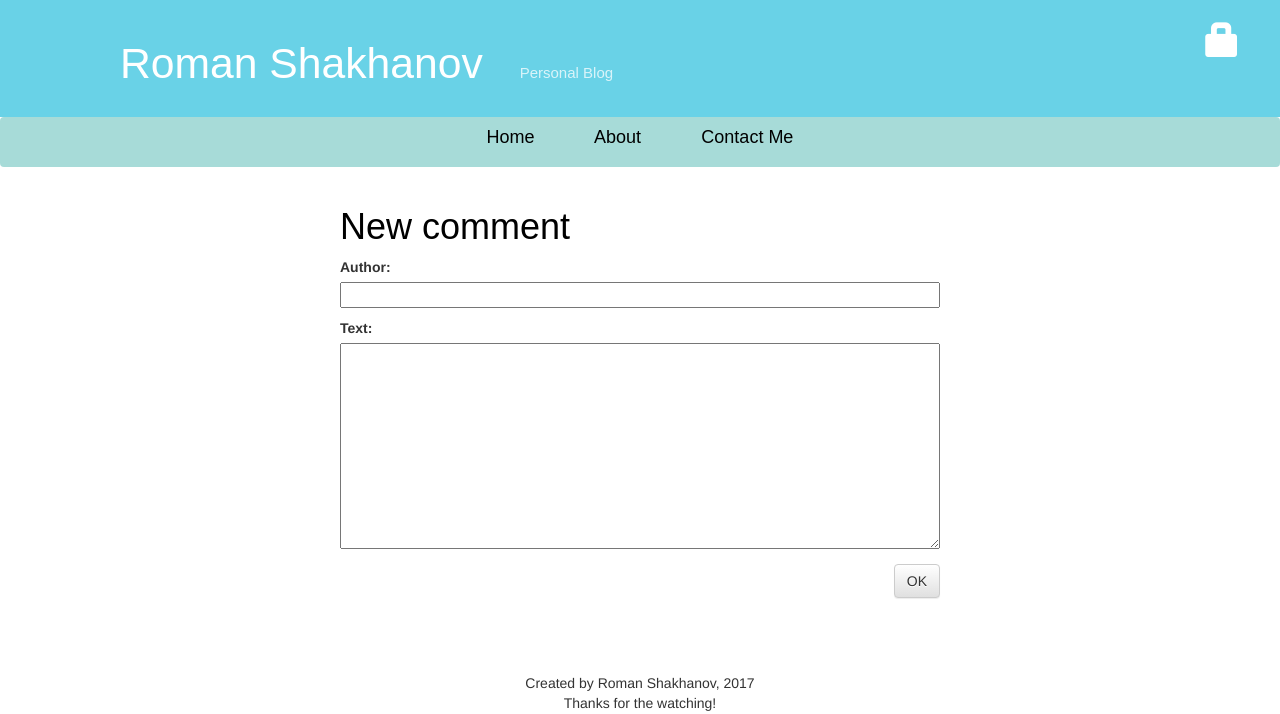
After one commit to Alt0Z/DjangoBlog, a Django app: page /post/1/comment/ in a window 1280 px wide. The commit adds this page. Shown: the top 714 px of the page. Run offline with Django 3.2, Linux system fonts and the light colour scheme; tables that the repository leaves empty hold one stand-in row (values such as "Sample post"); some libraries are stand-ins or nearby versions; some web fonts are replaced.

Commit message:
Added comment model and possibility to approving/removing comments

```diff
--- a/myblog/admin.py
+++ b/myblog/admin.py
@@ -1,4 +1,5 @@
 from django.contrib import admin
-from .models import Post
+from .models import Post, Comment
 
 admin.site.register(Post)
+admin.site.register(Comment)
--- a/myblog/forms.py
+++ b/myblog/forms.py
@@ -1,8 +1,14 @@
 from django import forms
-from .models import Post
+from .models import Post, Comment
 
 class PostForm(forms.ModelForm):
 
     class Meta:
         model = Post
         fields = ('title', 'text',)
+
+class CommentForm(forms.ModelForm):
+
+    class Meta:
+        model = Comment
+        fields = ('author', 'text')
--- a/myblog/models.py
+++ b/myblog/models.py
@@ -17,3 +17,20 @@ class Post(models.Model):
 
     def __str__(self):
         return self.title
+
+    def approved_comments(self):
+        return self.comments.filter(approved_comment=True)
+
+class Comment(models.Model):
+    post = models.ForeignKey('myblog.Post', related_name='comments')
+    author = models.CharField(max_length=200)
+    text = models.TextField()
+    created_date = models.DateTimeField(default=timezone.now)
+    approved_comment = models.BooleanField(default=False)
+
+    def approve(self):
+        self.approved_comment = True
+        self.save
+
+    def __str__(self):
+        return self.text
--- a/myblog/static/css/myblog.css
+++ b/myblog/static/css/myblog.css
@@ -83,6 +83,10 @@ h1, h2, h3, h4 {
 	padding-bottom: 15px;
 }
 
+.comment {
+	margin: 20px 0px 20px 20px;
+}
+
 #mypic {
 	border-radius: 40px;
 	float: left;
--- /dev/null
+++ b/myblog/templates/myblog/add_comment_to_post.html
@@ -0,0 +1,9 @@
+ {% extends 'myblog/base.html' %}
+
+ {% block content %}
+ 	<h1>New comment</h1>
+ 	<form method="POST" class="post-form">{% csrf_token %}
+ 		{{ form.as_p }}
+ 		<button type="submit" class="save btn btn-default">OK</button>
+ 	</form>
+ {% endblock %}
--- a/myblog/templates/myblog/post_list.html
+++ b/myblog/templates/myblog/post_list.html
@@ -7,7 +7,9 @@
                 <p>{{ post.text|linebreaksbr }}</p>
                 <div class="date">
                     <b>Published: {{ post.published_date }} | Author: {{ post.author }}</b>
-                </div></div>
+                </div>
+                <a href="{% url 'post_detail' pk=post.pk %}">Comments: {{ post.approved_comments.count }}</a>
+                </div>
             </div>
         {% endfor %}
     {% endblock content %}
--- a/myblog/urls.py
+++ b/myblog/urls.py
@@ -11,4 +11,7 @@ urlpatterns = [
     url(r'^drafts/$', views.post_draft_list, name='post_draft_list'),
     url(r'^post/(?P<pk>\d+)/publish/$', views.post_publish, name='post_publish'),
     url(r'^post/(?P<pk>\d+)/remove$', views.post_remove, name="post_remove"),
+    url(r'^post/(?P<pk>\d+)/comment/$', views.add_comment_to_post, name='add_comment_to_post'),
+    url(r'^comment/(?P<pk>\d+)/approve/$', views.comment_approve, name='comment_approve'),
+    url(r'^comment/(?P<pk>\d+)/remove/$', views.comment_remove, name='comment_remove'),
 ]
--- a/myblog/views.py
+++ b/myblog/views.py
@@ -1,8 +1,8 @@
 from django.shortcuts import render, get_object_or_404, redirect
 from django.contrib.auth.decorators import login_required
 from django.utils import timezone
-from .models import Post
-from .forms import PostForm
+from .models import Post, Comment
+from .forms import PostForm, CommentForm
 
 def post_list(request):
     posts = Post.objects.filter(published_date__lte=timezone.now()).order_by('-published_date')
@@ -63,3 +63,28 @@ def about_page(request):
 def contacts(request):
     contact = get_object_or_404
     return render(request, 'myblog/contacts.html', {'contact': contact})
+
+def add_comment_to_post(request, pk):
+    post = get_object_or_404(Post, pk=pk)
+    if request.method == "POST":
+        form = CommentForm(request.POST)
+        if form.is_valid():
+            comment = form.save(commit=False)
+            comment.post = post
+            comment.save()
+            return redirect('post_detail', pk=post.pk)
+    else:
+        form = CommentForm()
+    return render(request, 'myblog/add_comment_to_post.html', {'form': form})
+
+@login_required
+def comment_approve(request, pk):
+    comment = get_object_or_404(Comment, pk=pk)
+    comment.approve()
+    return redirect('post_detail', pk=comment.post.pk)
+
+@login_required
+def comment_remove(request, pk):
+    comment = get_object_or_404(Comment, pk=pk)
+    comment.delete()
+    return redirect('post_detail', pk=comment.post.pk)
--- a/mysite/settings.py
+++ b/mysite/settings.py
@@ -88,7 +88,7 @@ DATABASES = {
 # Internationalization
 # https://docs.djangoproject.com/en/1.8/topics/i18n/
 
-LANGUAGE_CODE = 'ru-ru'
+LANGUAGE_CODE = 'en-us'
 
 TIME_ZONE = 'Europe/Moscow'
 
```
Also changed, not shown: myblog/templates/myblog/post_detail.html (+22 -1 lines), myblog/migrations/0002_comment.py (added).
